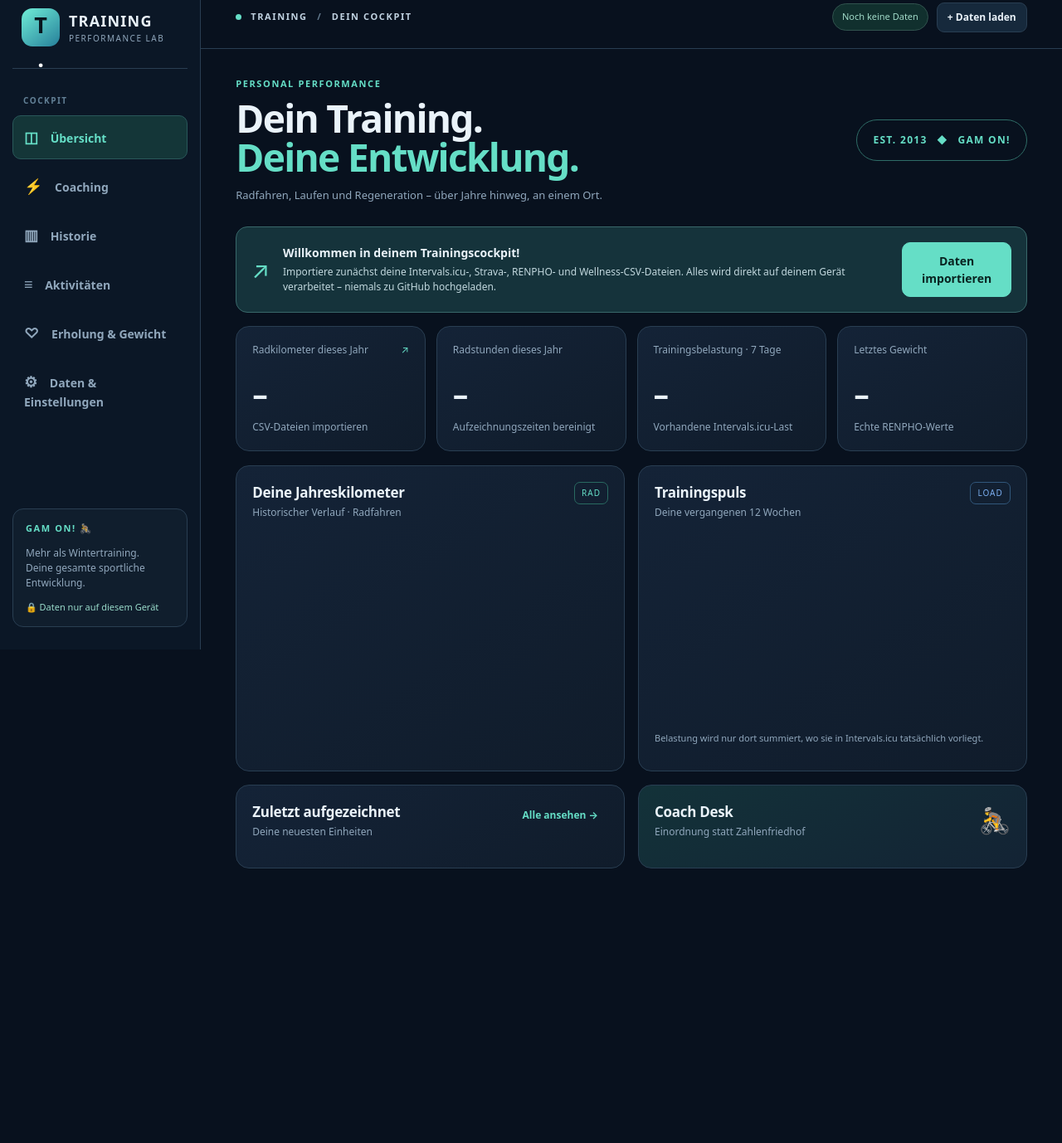
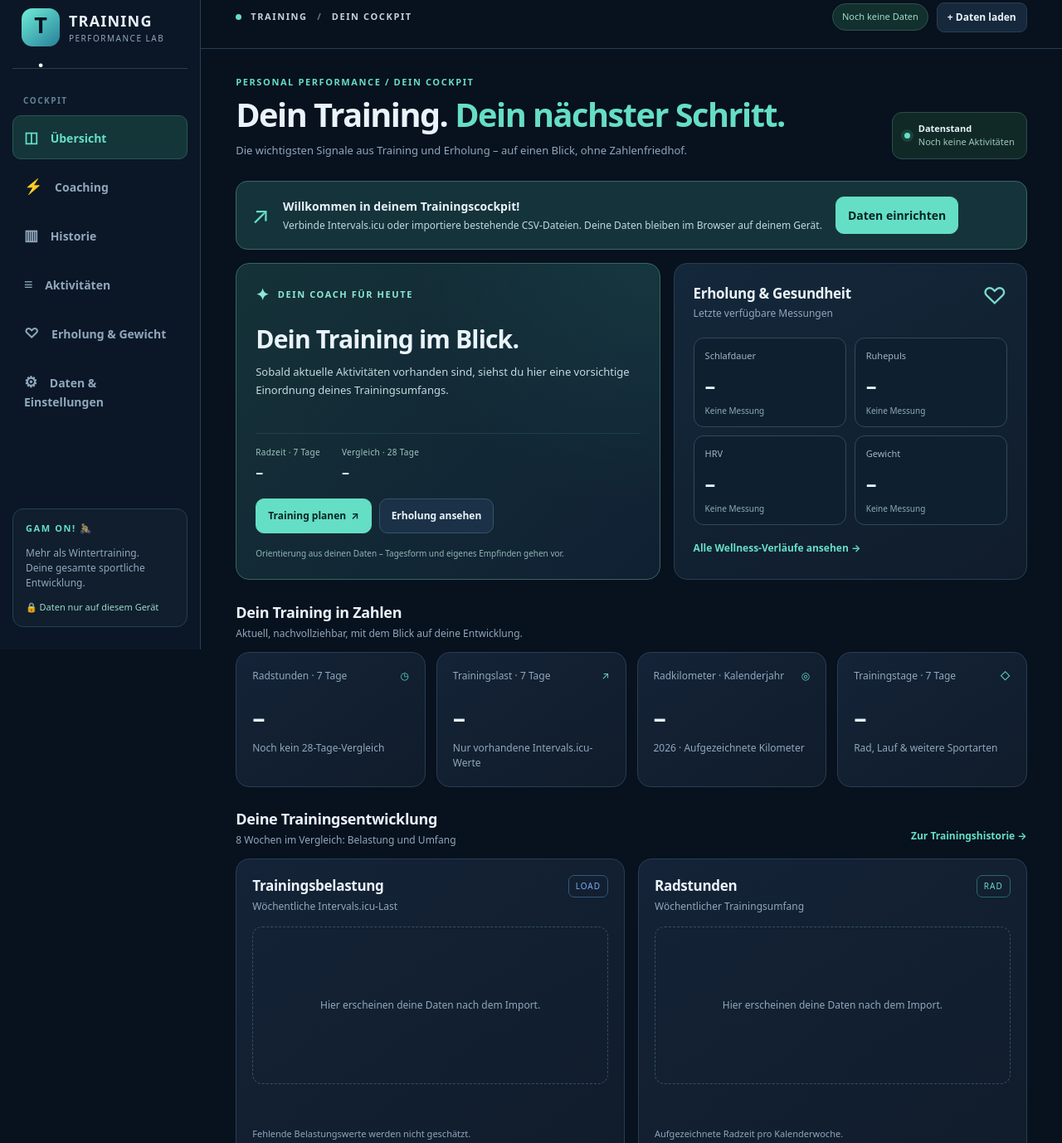
Before and after one commit to Maxi23-12/training, a plain HTML site: page index.html in a window 1280 px wide. Shown: the part 17-1395 px from the top of the page at 83% size. Before the commit the page ends 1150 px from the top, so only its background shows below. Drawn offline with Linux system fonts and the light colour scheme.

Commit message:
Launch Performance Cockpit v0.5 balanced dashboard

```diff
--- a/index.html
+++ b/index.html
@@ -11,10 +11,11 @@
   <link rel="stylesheet" href="./styles.css?v=0.4.0">
   <link rel="stylesheet" href="./training.css?v=0.4.0">
   <link rel="stylesheet" href="./auto-sync.css?v=0.4.0">
+  <link rel="stylesheet" href="./overview.css?v=0.5.0">
   <script defer src="./training.js?v=0.4.0"></script>
   <script defer src="./intervals-sync.js?v=0.4.0"></script>
   <script defer src="./auto-sync.js?v=0.4.2"></script>
-  <script defer src="./app.js?v=0.4.4"></script>
+  <script defer src="./app.js?v=0.5.0"></script>
 </head>
 <body>
 <div class="shell">
@@ -49,40 +50,89 @@
     </header>
     <main class="content">
       <section class="page active" id="page-overview">
-        <div class="hero">
-          <div><div class="eyebrow">PERSONAL PERFORMANCE</div><h1>Dein Training.<br><em>Deine Entwicklung.</em></h1><p>Radfahren, Laufen und Regeneration – über Jahre hinweg, an einem Ort.</p></div>
-          <span class="hero-stamp">EST. 2013 <span>◆</span> GAM ON!</span>
+        <div class="overview-intro">
+          <div>
+            <div class="eyebrow">PERSONAL PERFORMANCE / DEIN COCKPIT</div>
+            <h1>Dein Training. <em>Dein nächster Schritt.</em></h1>
+            <p>Die wichtigsten Signale aus Training und Erholung – auf einen Blick, ohne Zahlenfriedhof.</p>
+          </div>
+          <div class="overview-datastamp" aria-live="polite">
+            <span class="overview-status-dot" aria-hidden="true"></span>
+            <div><strong>Datenstand</strong><span id="overviewAsOf">Noch keine Aktivitäten</span></div>
+          </div>
         </div>
         <div class="empty-notice" id="firstStart">
           <div class="empty-icon">↗</div>
-          <div><strong>Willkommen in deinem Trainingscockpit!</strong><p>Importiere zunächst deine Intervals.icu-, Strava-, RENPHO- und Wellness-CSV-Dateien. Alles wird direkt auf deinem Gerät verarbeitet – niemals zu GitHub hochgeladen.</p></div>
-          <button class="button primary" data-go="data">Daten importieren</button>
+          <div><strong>Willkommen in deinem Trainingscockpit!</strong><p>Verbinde Intervals.icu oder importiere bestehende CSV-Dateien. Deine Daten bleiben im Browser auf deinem Gerät.</p></div>
+          <button class="button primary" data-go="data">Daten einrichten</button>
         </div>
-        <div class="kpi-grid">
-          <article class="panel kpi"><span class="kpi-label">Radkilometer dieses Jahr <span>↗</span></span><div id="kpiKm" class="kpi-value">–</div><div id="kpiKmNote" class="kpi-note">CSV-Dateien importieren</div></article>
-          <article class="panel kpi"><span class="kpi-label">Radstunden dieses Jahr</span><div id="kpiHours" class="kpi-value">–</div><div class="kpi-note">Aufzeichnungszeiten bereinigt</div></article>
-          <article class="panel kpi"><span class="kpi-label">Trainingsbelastung · 7 Tage</span><div id="kpiLoad" class="kpi-value">–</div><div class="kpi-note">Vorhandene Intervals.icu-Last</div></article>
-          <article class="panel kpi"><span class="kpi-label">Letztes Gewicht</span><div id="kpiWeight" class="kpi-value">–</div><div id="kpiWeightNote" class="kpi-note">Echte RENPHO-Werte</div></article>
-        </div>
-        <div class="two-col">
-          <article class="panel">
-            <div class="panel-heading"><div><h2>Deine Jahreskilometer</h2><p>Historischer Verlauf · Radfahren</p></div><span class="chip">RAD</span></div>
-            <div id="overviewYears" class="chart" aria-label="Radkilometer im Jahresvergleich"></div>
+
+        <div class="overview-feature-grid">
+          <article class="panel overview-coach-feature">
+            <div class="overview-panel-kicker"><span class="overview-kicker-mark">✦</span> DEIN COACH FÜR HEUTE</div>
+            <h2 id="overviewCoachHeadline">Wir schauen auf deinen Trainingsverlauf.</h2>
+            <p class="overview-coach-reason" id="overviewCoachWhy">Eine Empfehlung erscheint, sobald aktuelle Trainingsdaten vorhanden sind.</p>
+            <div class="overview-fact-row">
+              <div><span>Radzeit · 7 Tage</span><strong id="overviewCoachHours">–</strong></div>
+              <div><span>Vergleich · 28 Tage</span><strong id="overviewCoachAverage">–</strong></div>
+            </div>
+            <div class="overview-coach-actions">
+              <button class="button primary" data-go="training">Training planen <span aria-hidden="true">↗</span></button>
+              <button class="button secondary" data-go="wellness">Erholung ansehen</button>
+            </div>
+            <p class="overview-disclaimer">Orientierung aus deinen Daten – Tagesform und eigenes Empfinden gehen vor.</p>
           </article>
-          <article class="panel">
-            <div class="panel-heading"><div><h2>Trainingspuls</h2><p>Deine vergangenen 12 Wochen</p></div><span class="chip soft">LOAD</span></div>
-            <div id="overviewWeeks" class="chart"></div>
-            <p class="chart-foot">Belastung wird nur dort summiert, wo sie in Intervals.icu tatsächlich vorliegt.</p>
+
+          <article class="panel overview-health-feature">
+            <div class="panel-heading">
+              <div><h2>Erholung &amp; Gesundheit</h2><p>Letzte verfügbare Messungen</p></div>
+              <span class="overview-health-symbol" aria-hidden="true">♡</span>
+            </div>
+            <div class="overview-health-grid">
+              <div class="overview-health-stat"><span>Schlafdauer</span><strong id="overviewSleep">–</strong><small id="overviewSleepDate">Keine Daten</small></div>
+              <div class="overview-health-stat"><span>Ruhepuls</span><strong id="overviewResting">–</strong><small id="overviewRestingDate">Keine Daten</small></div>
+              <div class="overview-health-stat"><span>HRV</span><strong id="overviewHrv">–</strong><small id="overviewHrvDate">Keine Daten</small></div>
+              <div class="overview-health-stat"><span>Gewicht</span><strong id="kpiWeight">–</strong><small id="kpiWeightNote">Keine Messung</small></div>
+            </div>
+            <button class="overview-inline-link" data-go="wellness">Alle Wellness-Verläufe ansehen <span aria-hidden="true">→</span></button>
           </article>
         </div>
-        <div class="two-col">
+
+        <div class="overview-section-heading">
+          <div><h2>Dein Training in Zahlen</h2><p>Aktuell, nachvollziehbar, mit dem Blick auf deine Entwicklung.</p></div>
+        </div>
+        <div class="kpi-grid overview-kpi-grid">
+          <article class="panel kpi"><span class="kpi-label">Radstunden · 7 Tage <span>◷</span></span><div id="kpiHours" class="kpi-value">–</div><div id="kpiHoursNote" class="kpi-note">Ø der letzten 28 Tage</div></article>
+          <article class="panel kpi"><span class="kpi-label">Trainingslast · 7 Tage <span>↗</span></span><div id="kpiLoad" class="kpi-value">–</div><div id="kpiLoadNote" class="kpi-note">Aus Intervals.icu</div></article>
+          <article class="panel kpi"><span class="kpi-label">Radkilometer · Kalenderjahr <span>◎</span></span><div id="kpiKm" class="kpi-value">–</div><div id="kpiKmNote" class="kpi-note">Bisher erfasst</div></article>
+          <article class="panel kpi"><span class="kpi-label">Trainingstage · 7 Tage <span>◇</span></span><div id="kpiDays" class="kpi-value">–</div><div id="kpiDaysNote" class="kpi-note">Alle Sportarten</div></article>
+        </div>
+
+        <div class="overview-section-heading">
+          <div><h2>Deine Trainingsentwicklung</h2><p>8 Wochen im Vergleich: Belastung und Umfang</p></div>
+          <button class="overview-inline-link" data-go="history">Zur Trainingshistorie <span aria-hidden="true">→</span></button>
+        </div>
+        <div class="two-col overview-chart-grid">
+          <article class="panel overview-chart-panel">
+            <div class="panel-heading"><div><h2>Trainingsbelastung</h2><p>Wöchentliche Intervals.icu-Last</p></div><span class="chip soft">LOAD</span></div>
+            <div id="overviewWeeks" class="chart" aria-label="Trainingsbelastung der letzten acht Kalenderwochen"></div>
+            <p class="chart-foot">Fehlende Belastungswerte werden nicht geschätzt.</p>
+          </article>
+          <article class="panel overview-chart-panel">
+            <div class="panel-heading"><div><h2>Radstunden</h2><p>Wöchentlicher Trainingsumfang</p></div><span class="chip">RAD</span></div>
+            <div id="overviewHours" class="chart" aria-label="Radstunden der letzten acht Kalenderwochen"></div>
+            <p class="chart-foot">Aufgezeichnete Radzeit pro Kalenderwoche.</p>
+          </article>
+        </div>
+        <div class="two-col overview-bottom-grid">
           <article class="panel">
-            <div class="panel-heading"><div><h2>Zuletzt aufgezeichnet</h2><p>Deine neuesten Einheiten</p></div><button class="text-button" data-go="activities">Alle ansehen →</button></div>
+            <div class="panel-heading"><div><h2>Zuletzt aufgezeichnet</h2><p>Deine neuesten Aktivitäten</p></div><button class="text-button" data-go="activities">Alle ansehen →</button></div>
             <div id="recentActivities" class="activity-list"></div>
           </article>
-          <article class="panel coach-panel">
-            <div class="panel-heading"><div><h2>Coach Desk</h2><p>Einordnung statt Zahlenfriedhof</p></div><span class="coach-emoji">🚴</span></div>
+          <article class="panel overview-context-panel">
+            <div class="panel-heading"><div><h2>Dein Trainingskompass</h2><p>Kurze Einordnung des Verlaufs</p></div><span class="overview-compass-symbol" aria-hidden="true">↗</span></div>
             <div id="coachNotes" class="coach-notes"></div>
+            <div class="overview-goal-line"><span>DEIN LANGFRISTIGER FOKUS</span><strong>RACA 2027 · Ausdauer &amp; Konstanz</strong></div>
           </article>
         </div>
       </section>
```
